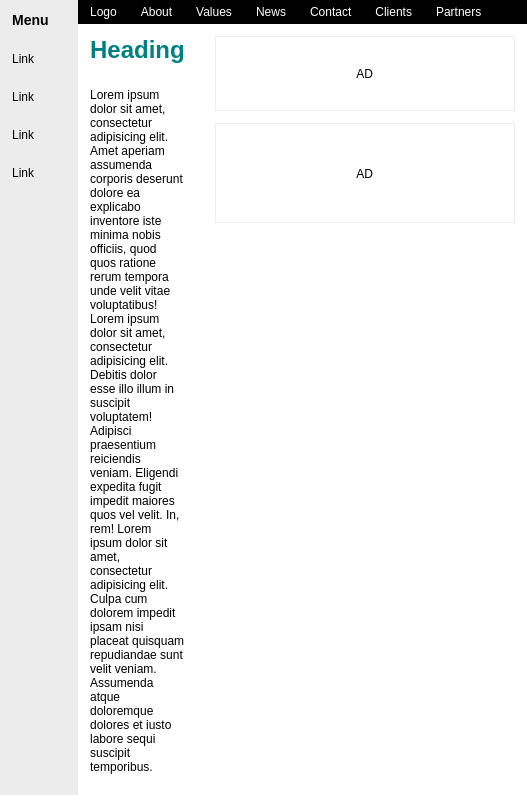
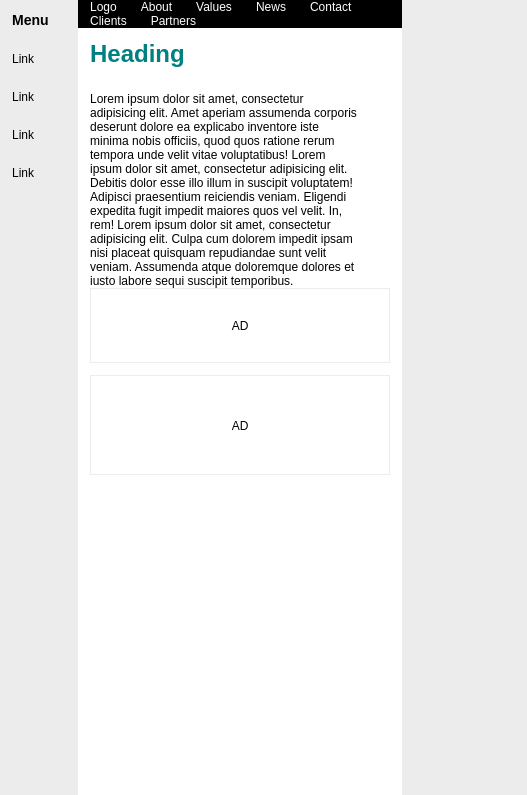
Before and after one commit to cadenajohn85/codeup-web-exercises, a plain HTML site: page bonus-responsive-generic.html in a window 390 px wide. Shown: the top 795 px of the page, 527 px wide, since content can reach past the window. Drawn offline with Linux system fonts and the light colour scheme.

Commit message:
save progress on web responsive layout for bonus-repsonsive-generic.css

```diff
--- a/css/bonus-responsive-generic.css
+++ b/css/bonus-responsive-generic.css
@@ -61,7 +61,7 @@ main {
     color: white;
     list-style: none;
     align-items: center;
-    height: 2em;
+    /*height: 2em;*/
 }
 
 
@@ -211,9 +211,43 @@ main {
         "nav footer"
         "nav legal";
         background-color: var(--lightgray);
+
+    }
+
+    .top_nav {
+        flex-wrap: wrap;
+        /*background: teal;*/
     }
 
     nav {
         position: fixed;
     }
+
+    .article_container {
+        display: grid;
+        grid-template-columns: 1fr;
+        grid-template-rows: repeat(4, 1fr);
+        grid-template-areas:
+        "heading"
+        "text"
+        "ad_1"
+        "ad_2";
+    }
+
+    .article_container h2 {
+        grid-area: heading;
+    }
+
+    .article_container p {
+        grid-area: text;
+    }
+
+    .article_container .ad_1 {
+        grid-area: ad_1;
+    }
+
+    .article_container .ad_2 {
+        grid-area: ad_2;
+    }
+
 }
```
